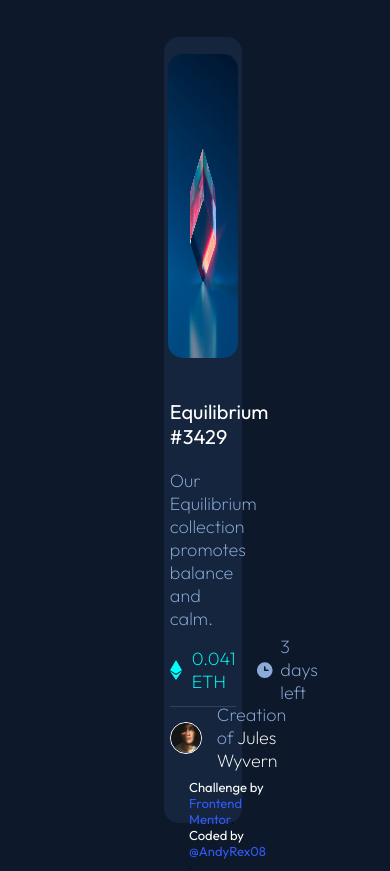
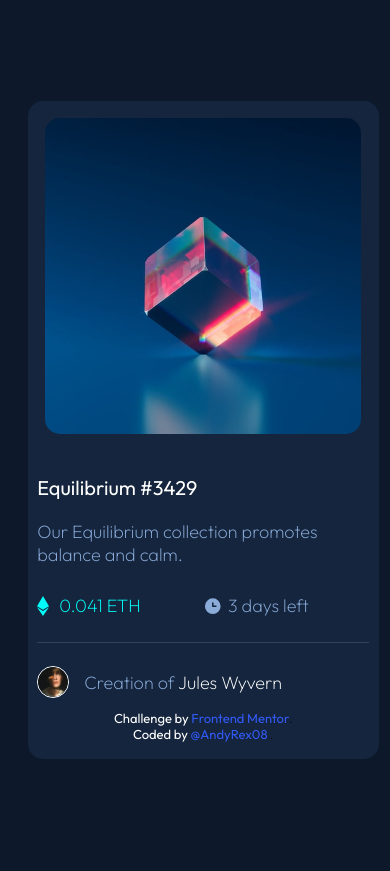
Before and after one commit to AndyRex08/NFT-preview-card, a plain HTML site: page index.html in a window 390 px wide. Drawn offline with Linux system fonts and the light colour scheme.

Commit message:
Modified the Styles page and made it responsive across mobile and desktop devices.

```diff
--- a/style.css
+++ b/style.css
@@ -183,7 +183,7 @@ img {
   width: 20vw;
   height: 4vh;
   font-size: 11px;
-  text-align: left;
+  text-align: center;
 }
 
 .attribution a{
@@ -206,3 +206,73 @@ img {
   font-size: 13px;
   font-family: "Outfit", sans-serif;
 }
+
+@media screen and (max-width: 768px) {
+  .container {
+    width: 90vw;
+  }
+
+  .nftImage {
+    height: auto;
+    width: 90%;
+    margin-top: 2vh;
+    margin-left: 5%;
+  }
+
+  .nftImage img {
+    width: 100%;
+    height: auto;
+  }
+
+  .iconView {
+    position: absolute;
+    top: 0;
+    left: 0;
+    width: 100%;
+    height: 100%;
+    background-color: rgba(0, 255, 247, 0.6);
+    display: flex;
+    justify-content: center;
+    align-items: center;
+    opacity: 0;
+    transition: opacity 0.4s ease;
+    border-radius: 15px;
+  }
+
+  .iconView img{
+    width: 50px;
+    height: auto;
+  }
+
+  .mainContent {
+    width: 85vw;
+    margin: 0 auto;
+  }
+
+  .iconContainer {
+    width: 85vw;
+    flex-direction: row;
+    align-items: flex-start;
+    gap: 10px;
+  }
+
+  .ETH, .threeClass {
+    width: 500%;
+    margin-left: 0;
+  }
+
+  .line {
+    width: 85vw;
+  }
+
+  .creatorName {
+    width: 85vw;
+    flex-wrap: wrap;
+  }
+
+  .attribution {
+    width: 85vw;
+    margin: 15px auto;
+    text-align: center;
+  }
+}
```
